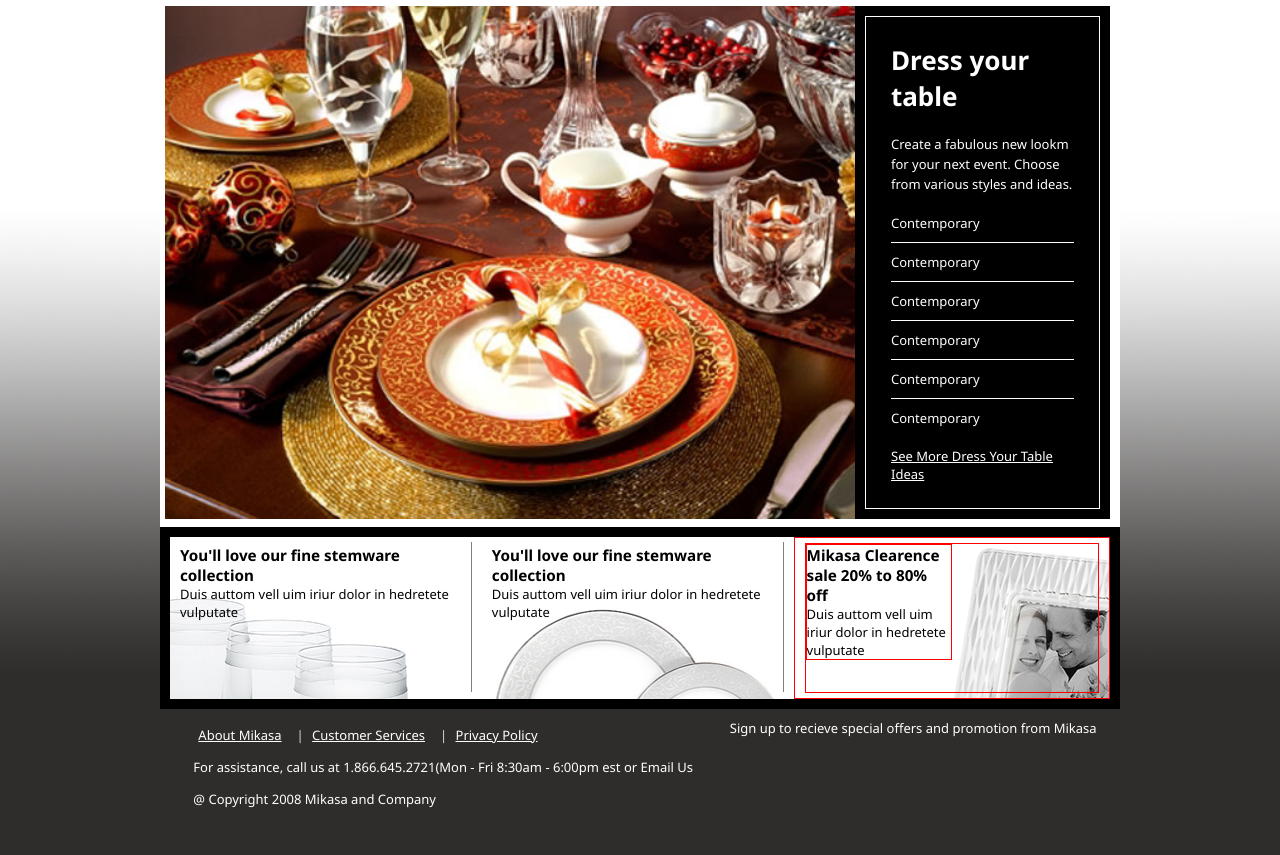
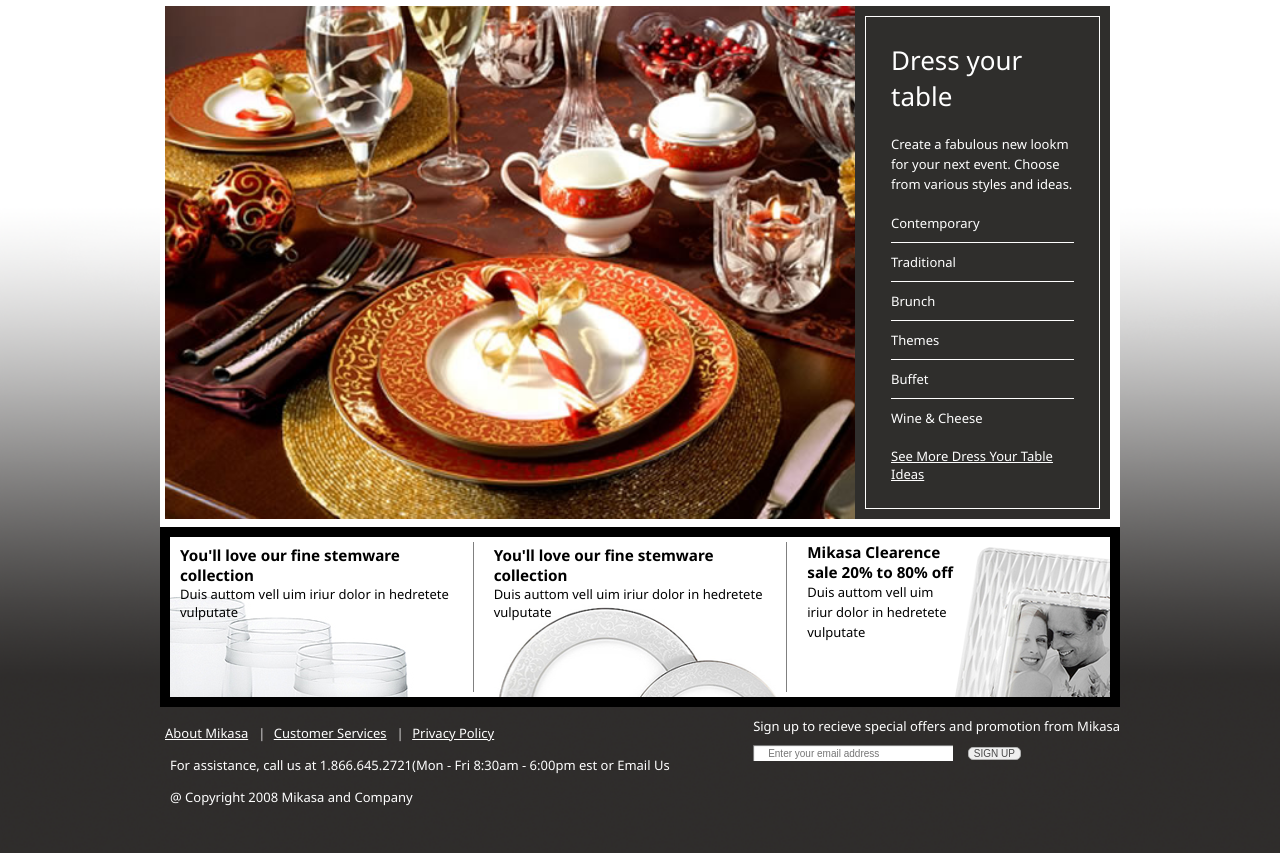
Before and after one commit to saytokashish/mikasa, a plain HTML site: page index.html in a window 1280 px wide. Shown: the part 148-1003 px from the top of the page. Drawn offline with Linux system fonts and the light colour scheme.

Commit message:
change color and font

```diff
--- a/index.html
+++ b/index.html
@@ -72,15 +72,15 @@
                         <ul class="li dress-links ">
                             <li><a class=" " href="">Contemporary</a></li>
                             <li class="bott-border"></li>
-                            <li><a class=" " href="">Contemporary</a></li>
+                            <li><a class=" " href="">Traditional</a></li>
                             <li class="bott-border"></li>
-                            <li><a class=" " href="">Contemporary</a></li>
+                            <li><a class=" " href="">Brunch</a></li>
                             <li class="bott-border"></li>
-                            <li><a class=" " href="">Contemporary</a></li>
+                            <li><a class=" " href="">Themes</a></li>
                             <li class="bott-border"></li>
-                            <li><a class=" " href="">Contemporary</a></li>
+                            <li><a class=" " href="">Buffet</a></li>
                             <li class="bott-border"></li>
-                            <li><a href="">Contemporary</a></li>
+                            <li><a href="">Wine & Cheese</a></li>
                         </ul>
                         <ul class=" more-info">
                             <li>
@@ -107,9 +107,9 @@
 
                     </div>
                 </div>
-                <div class="album br">
-                    <div class=" padd br ">
-                        <div class="wid br">
+                <div class="album ">
+                    <div class=" padd  ">
+                        <div class="wid ">
                             <h3 class="">Mikasa Clearence sale 20% to 80% off
                             </h3>
                             <p>Duis auttom vell uim iriur dolor in hedretete vulputate</p>
@@ -119,9 +119,9 @@
                 </div>
             </div>
         </div>
-        <div class="footer  d-flex justify-content-around">
+        <div class="footer  d-flex justify-content-between">
             <div class="">
-                <ul class="d-flex foot-links">
+                <ul class="d-flex foot-links ">
                     <li><a href="">About Mikasa</a></li>
                     <li><a href="">Customer Services</a></li>
                     <li><a href="">Privacy Policy</a></li>
@@ -131,8 +131,18 @@
                     </p>
                     <p class="copy-right">@ Copyright 2008 Mikasa and Company</p>
             </div>
-            <div>
-                <p>Sign up to recieve special offers and promotion from Mikasa</p>
+            <div class="">
+                <p class="sign-up">Sign up to recieve special offers and promotion from Mikasa</p>
+                <ul>
+                    <li class=" d-flex justify-content-between  mail-sign-up ">
+                        <input
+                          type="text"
+                          placeholder="Enter your email address"
+                          class="enter-mail "
+                        />
+                        <button class="btn-sign-up ">SIGN UP</button>
+                      </li>
+                </ul>
             </div>
         </div>
     </div>
--- a/style.css
+++ b/style.css
@@ -13,6 +13,7 @@ body
     background-size: cover;
     font-family: "Noto Sans", sans-serif;
     font-size: 13px;
+    font-weight: 400;
 }
 li{
     list-style: none;
@@ -62,9 +63,11 @@ a{
 .list-items
 {
     display: flex;
+
 }
 .list-items li{
      padding-right: 8px;
+     font-weight: 400;
 }
 .list-items li::before
 {
@@ -96,6 +99,10 @@ a{
 {
     background-color: white;
     height: 30px;
+
+}
+.links li{
+    font-weight: 400;
 }
 .links a{
     height: 30px;
@@ -103,6 +110,7 @@ a{
     background-color:rgb(216,214,215);
     color: black;
     display: inline-block;
+
 }
 .back-color
 {
@@ -199,7 +207,7 @@ a{
 .DressTable-Ideas
 {
     /* width: 30%; */
-    background-color: black;
+    background-color: rgb(47,46,44);
     margin: 0px 5px;
     padding: 10px 10px;
     color: white;
@@ -208,16 +216,18 @@ a{
 {
     border: 1px solid white;
     padding: 25px 25px;
+
 }
 .title-tag
 {
-
+    font-weight: 400;
 
 }
 .para
 {
     margin: 20px 0px;
     line-height: 20px;
+    font-weight: 400;
 }
 .dress-links
 {
@@ -267,6 +277,10 @@ a{
 {
     width: 50%;
 }
+.wid p{
+    line-height: 20px;
+    /* font-size: 11px; */
+}
 .glass
 {
     background-image: url("./Images/promo_glass.png");
@@ -291,7 +305,7 @@ a{
 
 .footer
 {
-    padding: 10px 10px 40px 10px;
+    padding: 10px 0px 40px 0px;
     color: white;
 }
 .footer a
@@ -300,10 +314,10 @@ a{
 }
 .foot-links
 {
-    padding: 7px 10px;
+    padding: 7px 0px;
 }
 .foot-links a{
-    padding-right: 15px;
+    padding-right: 10px;
     text-decoration: underline;
 }
 .foot-links li::before
@@ -321,3 +335,32 @@ a{
 {
     padding: 7px 10px;
 }
+.sign-up
+{
+    margin-bottom: 10px;
+}
+.mail-sign-up
+{
+    width: 73%;
+
+}
+.enter-mail
+{
+    height: 13px;
+    padding: 8px 15px;
+
+    font-size: 10px;
+    width: 200px;
+    border: none;
+    box-shadow: inset 1px 1px 1px #6d6d6d ;
+}
+.btn-sign-up
+{
+    border: solid 1px #b1b1b1;
+    border-radius: 5px;
+    font-size: 10px;
+    color: #4a4a4a;
+    height: 13px;
+    padding: 0px 5px;
+    margin-top: 2px;
+}
```
